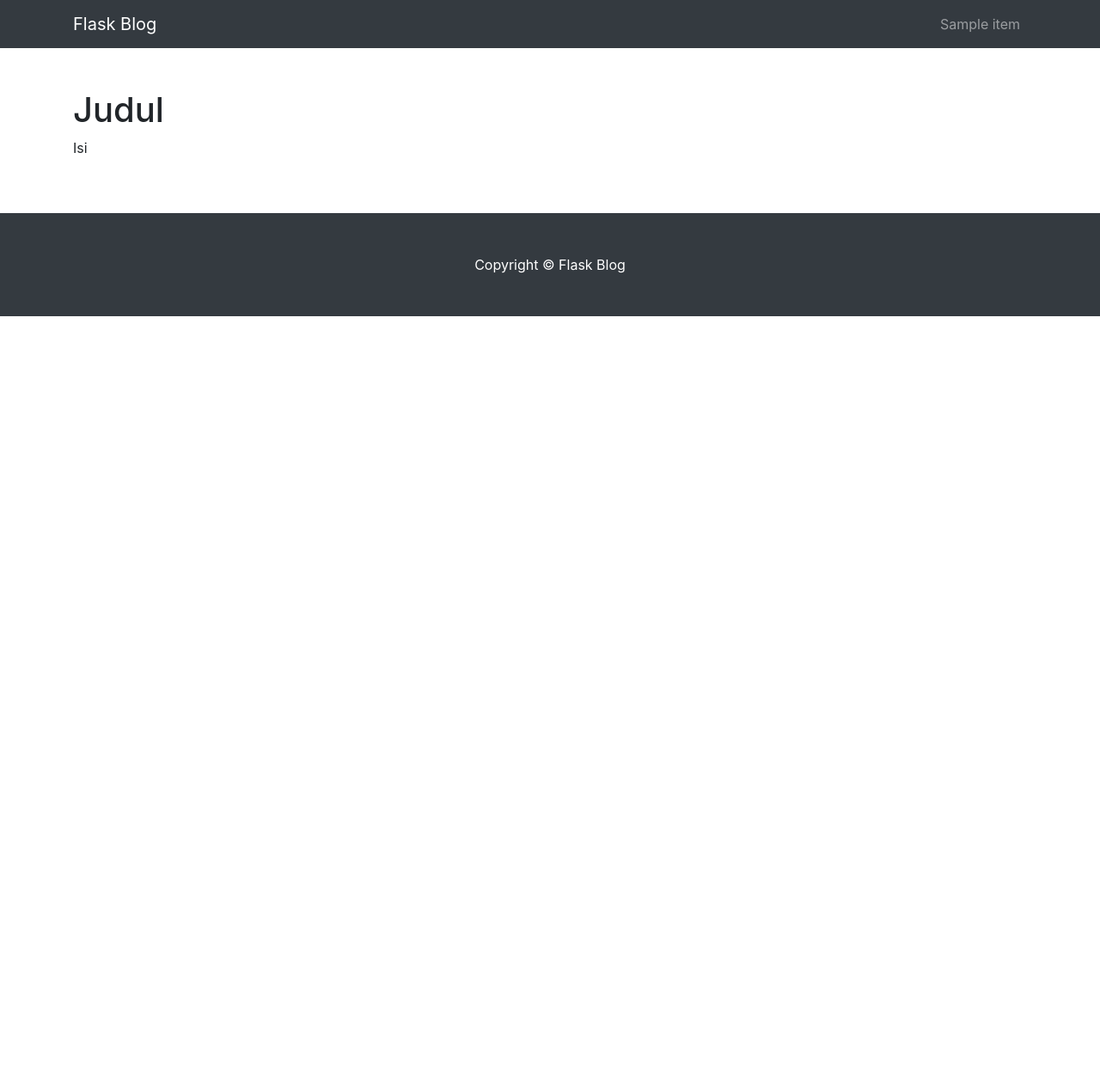
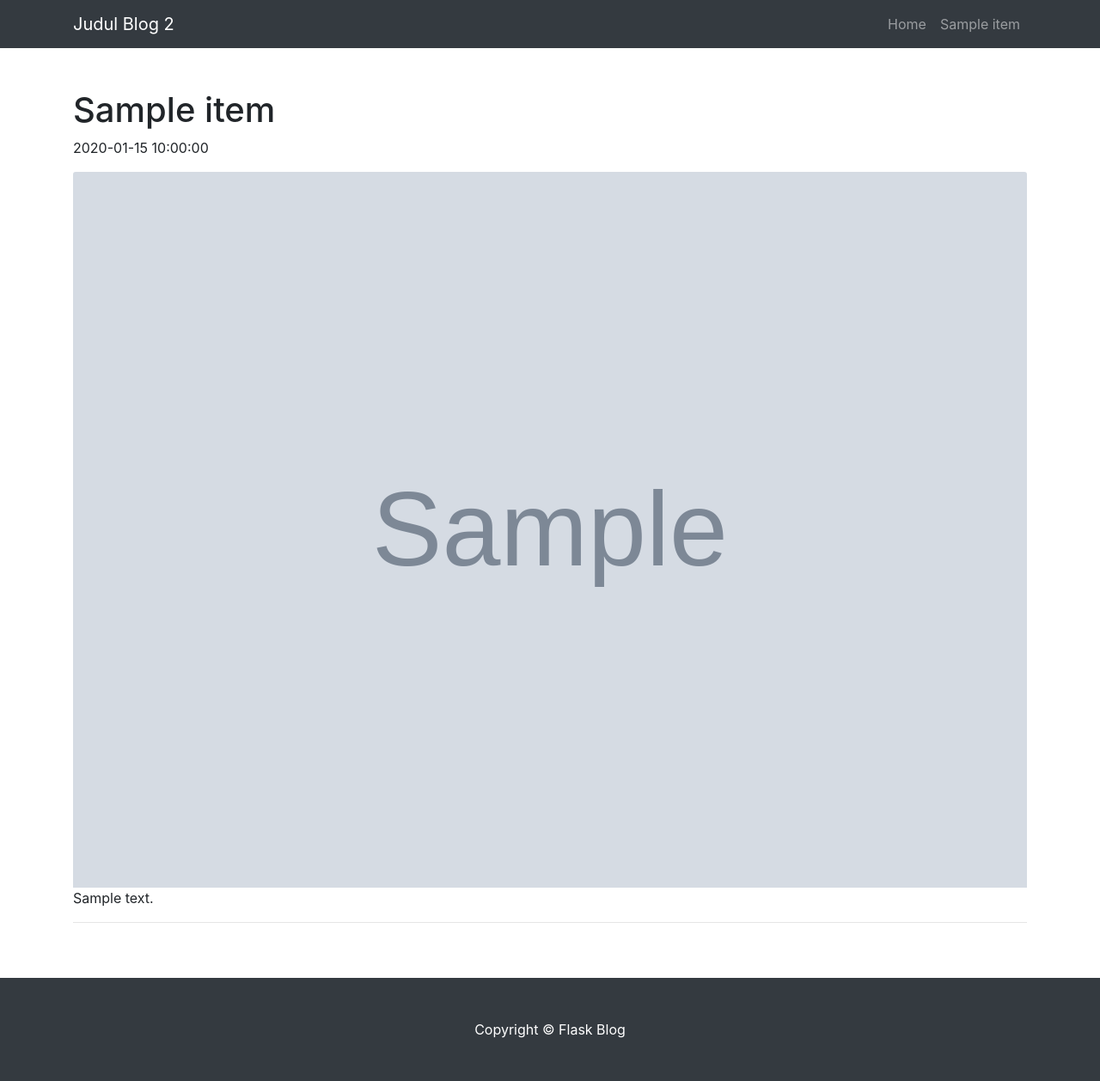
Before and after one commit to Armoru/carsworld-micro, a Python web app: template flaskapp/templates/index.html in a window 1280 px wide. Shown: the whole page at 86% size. Before the commit the page ends 368 px from the top, so only its background shows below. Run offline with Jinja, Linux system fonts and the light colour scheme; the template is opened without the code that fills it: most values are stand-ins (such as "Sample title", 1, 10 or a date in 2020); grey boxes marked "Sample" are stand-in pictures; some libraries are stand-ins or nearby versions.

Commit message:
Flask render page almost correctly. Next: nginx for image

```diff
--- a/djangoapp/djangodrf/settings.py
+++ b/djangoapp/djangodrf/settings.py
@@ -25,7 +25,10 @@ SECRET_KEY = "i)cn9j9#5m^05^gk-j@5_-wju98t+%4$u^todss#uanh$vog2+"
 # SECURITY WARNING: don"t run with debug turned on in production!
 DEBUG = True
 
-ALLOWED_HOSTS = []
+ALLOWED_HOSTS = ['localhost']
+allowed_host_append = os.getenv("ALLOWED_HOSTS_PUSH")
+if allowed_host_append:
+    ALLOWED_HOSTS.append(allowed_host_append)
 
 
 # Application definition
--- a/docker-compose.yml
+++ b/docker-compose.yml
@@ -18,15 +18,19 @@ services:
       - ./djangoapp/djangodrf/static:/static
       - ./djangoapp/djangodrf/media:/media
     command: ./entrypoint.sh
+    environment:
+      - ALLOWED_HOSTS_PUSH=djangoapp
 
   flaskapp:
     build: ./flaskapp
     volumes:
-      - .:/code
+      - ./flaskapp:/flaskapp
     ports:
       - "4000:4000"
     environment:
       - FLASK_ENV=development
+      - DRF_HOST=djangoapp
+      - DRF_PORT=5000
 
 volumes:
   postgresql-volume: # local to Linux, but in Windows it is not accessible
--- a/flaskapp/templates/index.html
+++ b/flaskapp/templates/index.html
@@ -8,7 +8,7 @@
   <meta name="description" content="">
   <meta name="author" content="">
 
-  <title>Flask Blog 43</title>
+  <title>Flask Blog</title>
 
   <!-- Bootstrap core CSS -->
   <link href="{{ url_for('static',filename='vendor/bootstrap/css/bootstrap.min.css')}}" rel="stylesheet">
@@ -23,17 +23,21 @@
   <!-- Navigation -->
   <nav class="navbar navbar-expand-lg navbar-dark bg-dark fixed-top">
     <div class="container">
-      <a class="navbar-brand" href="#">Flask Blog</a>
+      <a class="navbar-brand" href="#">Judul Blog 2</a>
       <button class="navbar-toggler" type="button" data-toggle="collapse" data-target="#navbarResponsive" aria-controls="navbarResponsive" aria-expanded="false" aria-label="Toggle navigation">
         <span class="navbar-toggler-icon"></span>
       </button>
       <div class="collapse navbar-collapse" id="navbarResponsive">
         <ul class="navbar-nav ml-auto">
-          {% for item in menu %}
           <li class="nav-item">
-            <a class="nav-link" href="#">{{item}}</a>
+            <a class="nav-link" href="{{ url_for('index') }}">Home</a>
+          </li>
+          {% for item in categories %}
+          <li class="nav-item">
+            <a class="nav-link" href="{{ url_for('categories', id_category=item['id']) }}">{{ item['title'] }}</a>
           </li>
           {% endfor %}
+        </ul>
       </div>
     </div>
   </nav>
@@ -41,8 +45,14 @@
   <!-- Content section -->
   <section class="py-5">
     <div class="container">
-      <h1>Judul</h1>
-      <p>Isi</p>
+      {% for item in news_list %}
+      <h1>{{ item['title'] }}</h1>
+      <p>{{ item['created_at']  }}</p>
+      <img class="card-img-top" src="{{ item['image'] }}" alt="Card image cap">
+      <p>{{ item['content'] }}</p>
+      <hr>
+      {% endfor %}
+
     </div>
   </section>
 
```
Also changed, not shown: flaskapp/app.py (+33 -2 lines), flaskapp/requirements.txt (+10 -0 lines).
